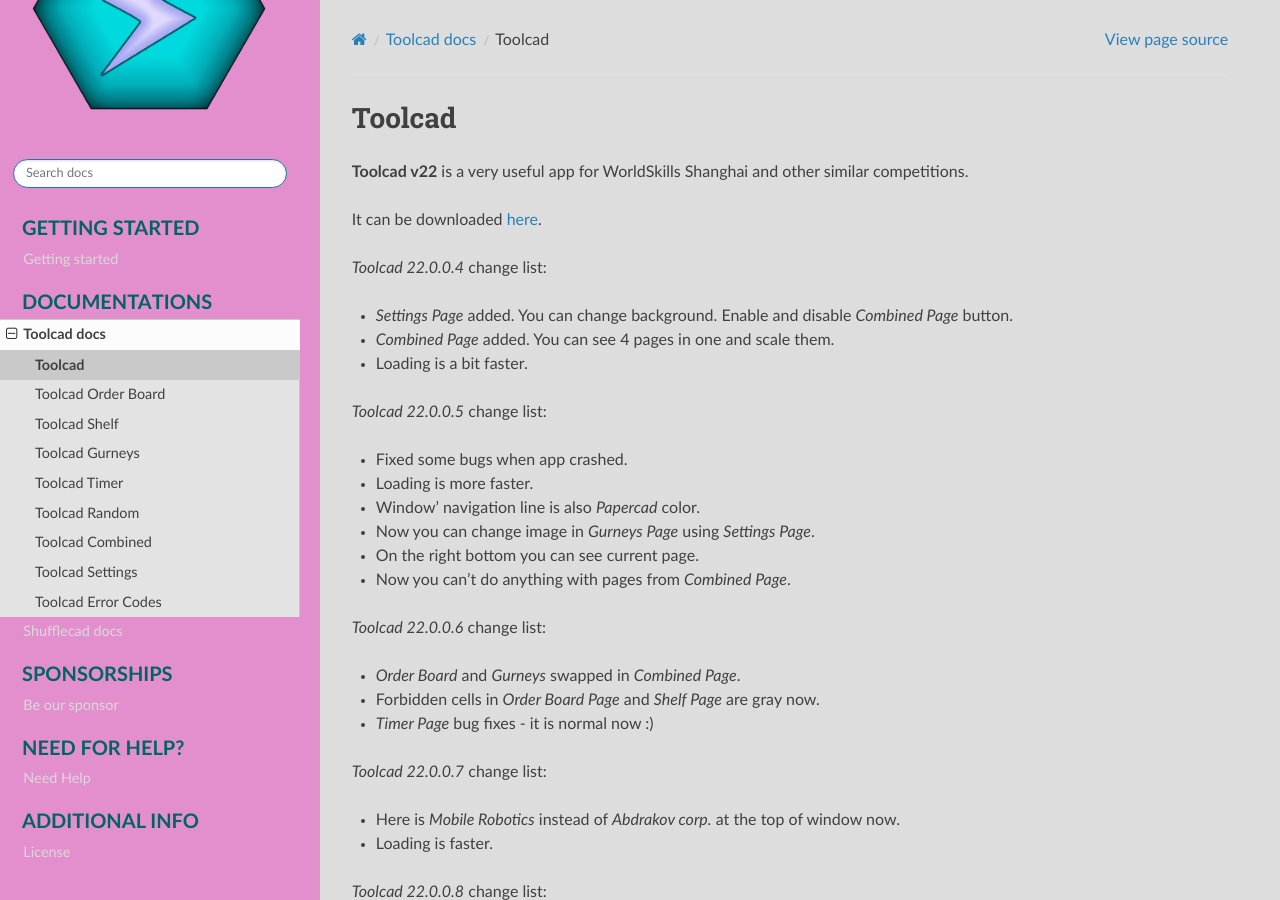
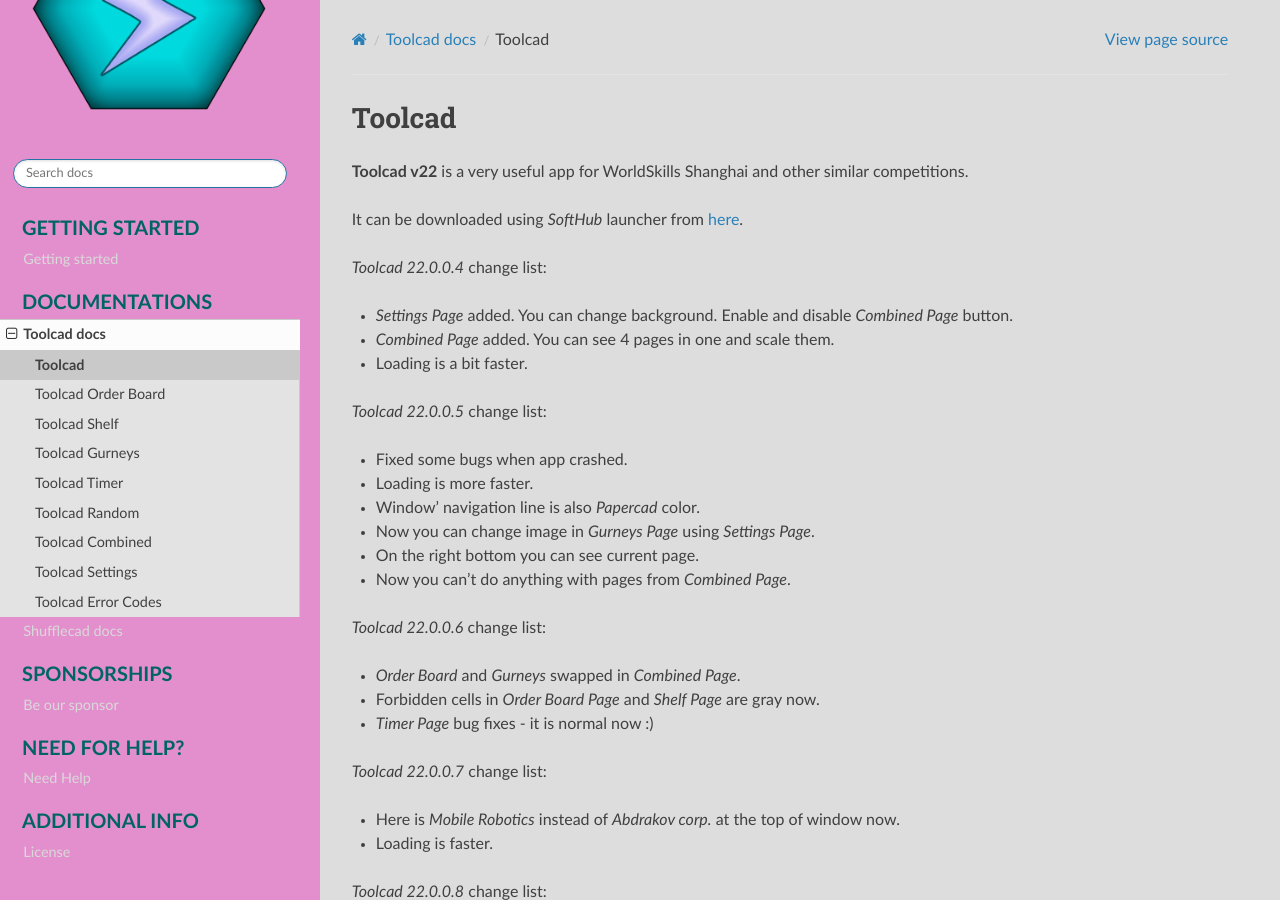
Before and after one commit to CADindustries/studicad-docs, a Sphinx documentation site: the page built from docs/source/docs/all_docs/Toolcad_docs/Toolcad_about/index.rst, in a window 1280 px wide and 900 px high. Built offline with Sphinx 7.4.7 and the Read the Docs theme 2.0.0, drawn with Linux system fonts in a browser that asks for light colours.

Commit message:
download link changed

```diff
--- a/docs/source/docs/all_docs/Toolcad_docs/Toolcad_about/index.rst
+++ b/docs/source/docs/all_docs/Toolcad_docs/Toolcad_about/index.rst
@@ -3,7 +3,7 @@
 
 **Toolcad v22** is a very useful app for WorldSkills Shanghai and other similar competitions.
 
-It can be downloaded `here <https://drive.google.com/drive/folders/1MULGcDXXeqL1SJ7KRQgblY_s85TBMcss?usp=sharing>`__.
+It can be downloaded using *SoftHub* launcher from `here <https://softv.su/SoftHub/Apps/SoftHub/SoftHubSetup.exe>`__.
 
 *Toolcad 22.0.0.4* change list:
 
```
